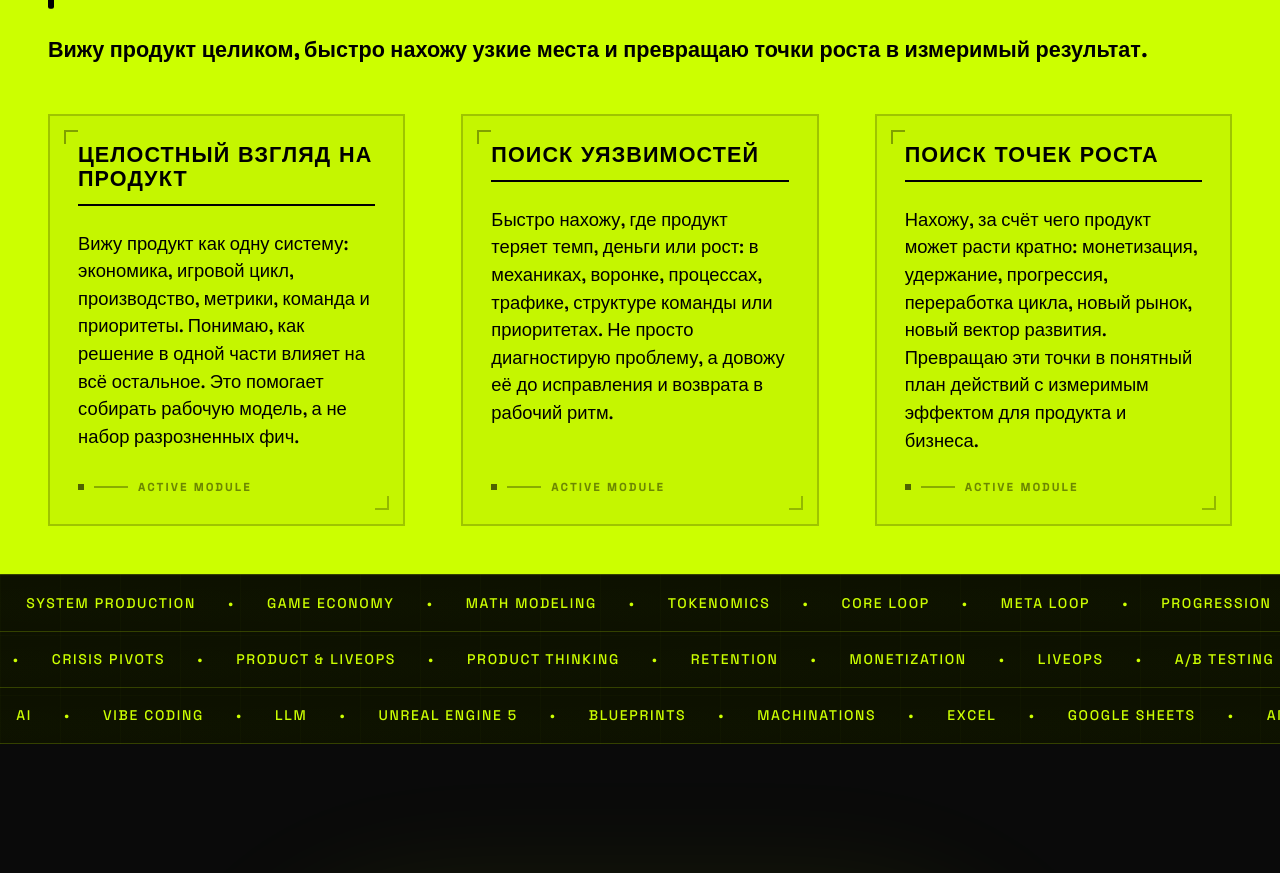
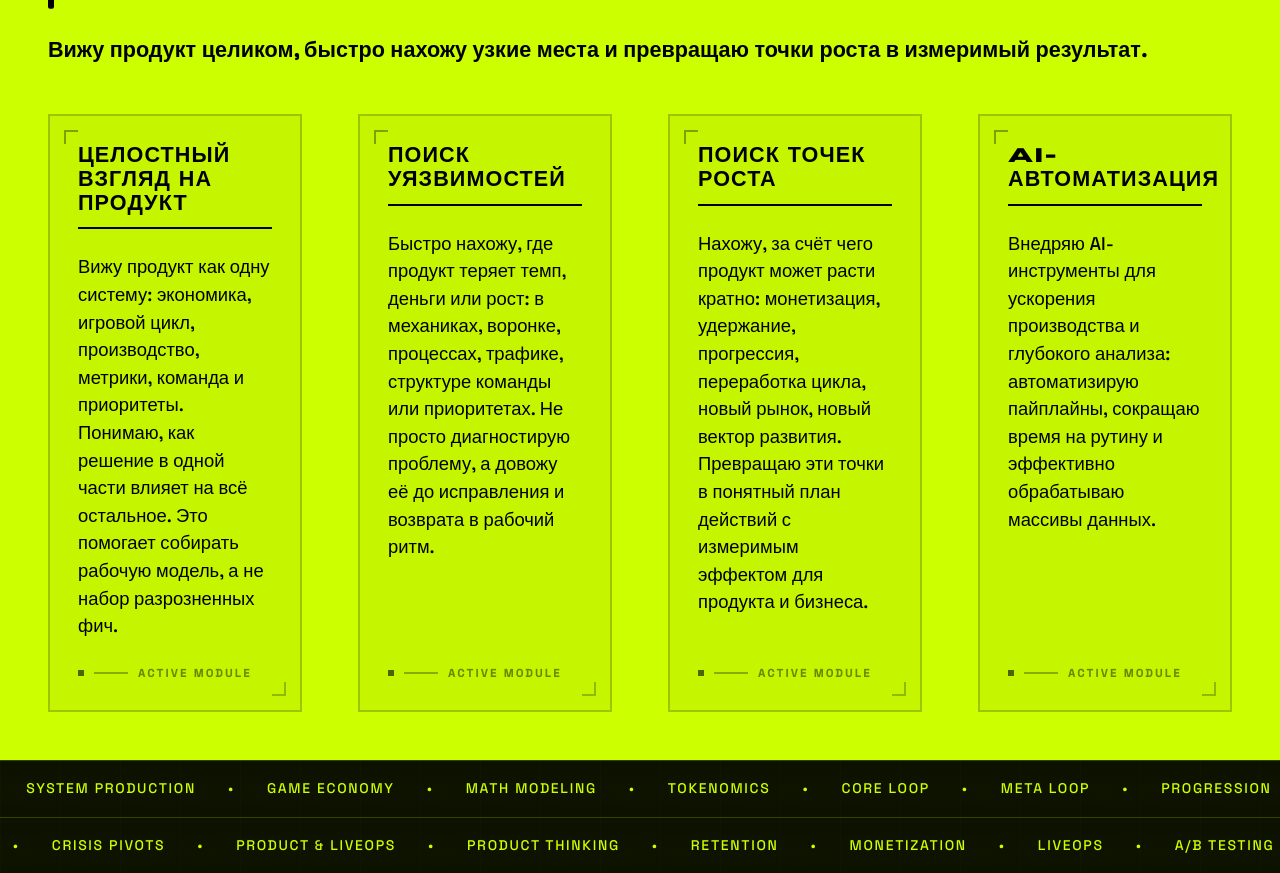
Before and after one commit to sanbait/producer-portfolio, a React (Vite) app: page / in a window 1280 px wide. Shown: the part 6408-7281 px from the top of the page. Built offline with nearby package versions, Linux system fonts and the light colour scheme.

Commit message:
update Strength and TechStack components

```diff
--- a/src/app/components/Strength.tsx
+++ b/src/app/components/Strength.tsx
@@ -32,6 +32,11 @@ export function Strength() {
       title: "ПОИСК ТОЧЕК РОСТА",
       description:
         "Нахожу, за счёт чего продукт может расти кратно: монетизация, удержание, прогрессия, переработка цикла, новый рынок, новый вектор развития. Превращаю эти точки в понятный план действий с измеримым эффектом для продукта и бизнеса.",
+    },
+    {
+      title: "AI-АВТОМАТИЗАЦИЯ",
+      description:
+        "Внедряю AI-инструменты для ускорения производства и глубокого анализа: автоматизирую пайплайны, сокращаю время на рутину и эффективно обрабатываю массивы данных.",
     },
   ];
 
@@ -119,7 +124,7 @@ export function Strength() {
             </p>
           </div>
 
-          <div className="grid grid-cols-1 md:grid-cols-3 gap-10 lg:gap-14">
+          <div className="grid grid-cols-1 md:grid-cols-2 xl:grid-cols-4 gap-10 lg:gap-14">
             {content.map((item, i) => (
               <FadeInSection key={i} delay={0.1 + i * 0.1}>
                 <div
--- a/src/app/components/TechStack.tsx
+++ b/src/app/components/TechStack.tsx
@@ -32,6 +32,11 @@ const cards = [
     description:
       "Принимаю решения на основе поведенческой аналитики и продуктовых метрик. Благодаря опыту прототипирования на Unreal Engine 5 (Blueprints), проверяю системные гипотезы в реальном геймплее и говорю на одном языке с командой разработки.",
   },
+  {
+    title: "AI-АВТОМАТИЗАЦИЯ",
+    description:
+      "Внедряю AI-инструменты для ускорения производства и глубокого анализа: автоматизирую пайплайны, сокращаю время на рутину и эффективно обрабатываю массивы данных.",
+  },
 ] as const;
 
 export function TechStack() {
@@ -47,7 +52,7 @@ export function TechStack() {
           </p>
         </FadeInSection>
 
-        <div className="grid grid-cols-1 md:grid-cols-3 gap-12">
+        <div className="grid grid-cols-1 md:grid-cols-2 xl:grid-cols-4 gap-12">
           {cards.map((card, i) => (
             <FadeInSection key={card.title} delay={0.1 + i * 0.1}>
               <div
```
